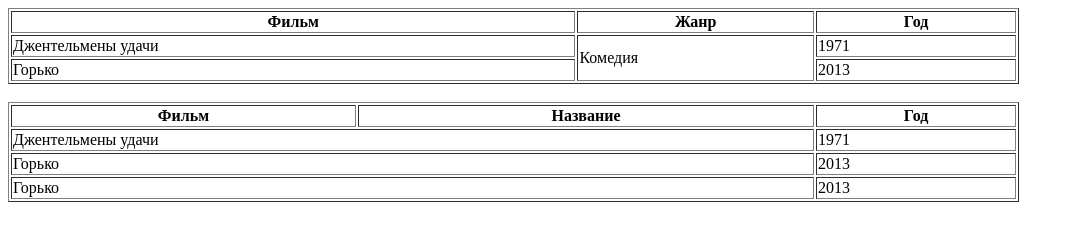
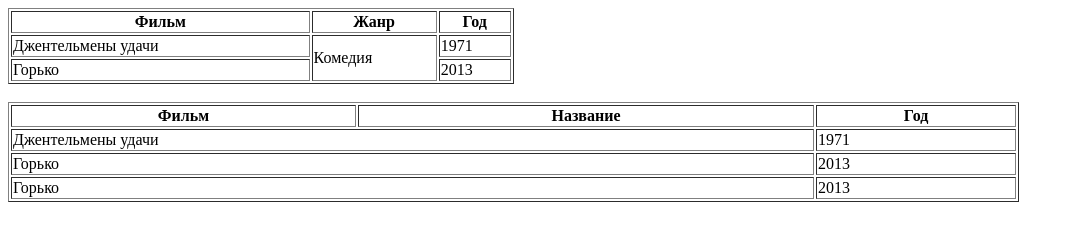
Before and after one commit to nastusha1005/page2, a plain HTML site: page index.html in a window 1280 px wide. Shown: the whole page, without its empty margins (0-1074 px from the left). Drawn offline with Linux system fonts and the light colour scheme.

Commit message:
изменила ширину таблицы

```diff
--- a/index.html
+++ b/index.html
@@ -6,11 +6,11 @@
     <title>Document</title>
 </head>
 <body>
-    <table border="1" width="80%">
+    <table border="1" width="40%">
     <tr>
         <th> Фильм </th>
         <th> Жанр </th>
-        <th width="20%"> Год </th>
+        <th> Год </th>
     </tr>
     <tr>
         <td> Джентельмены удачи </td>
```
